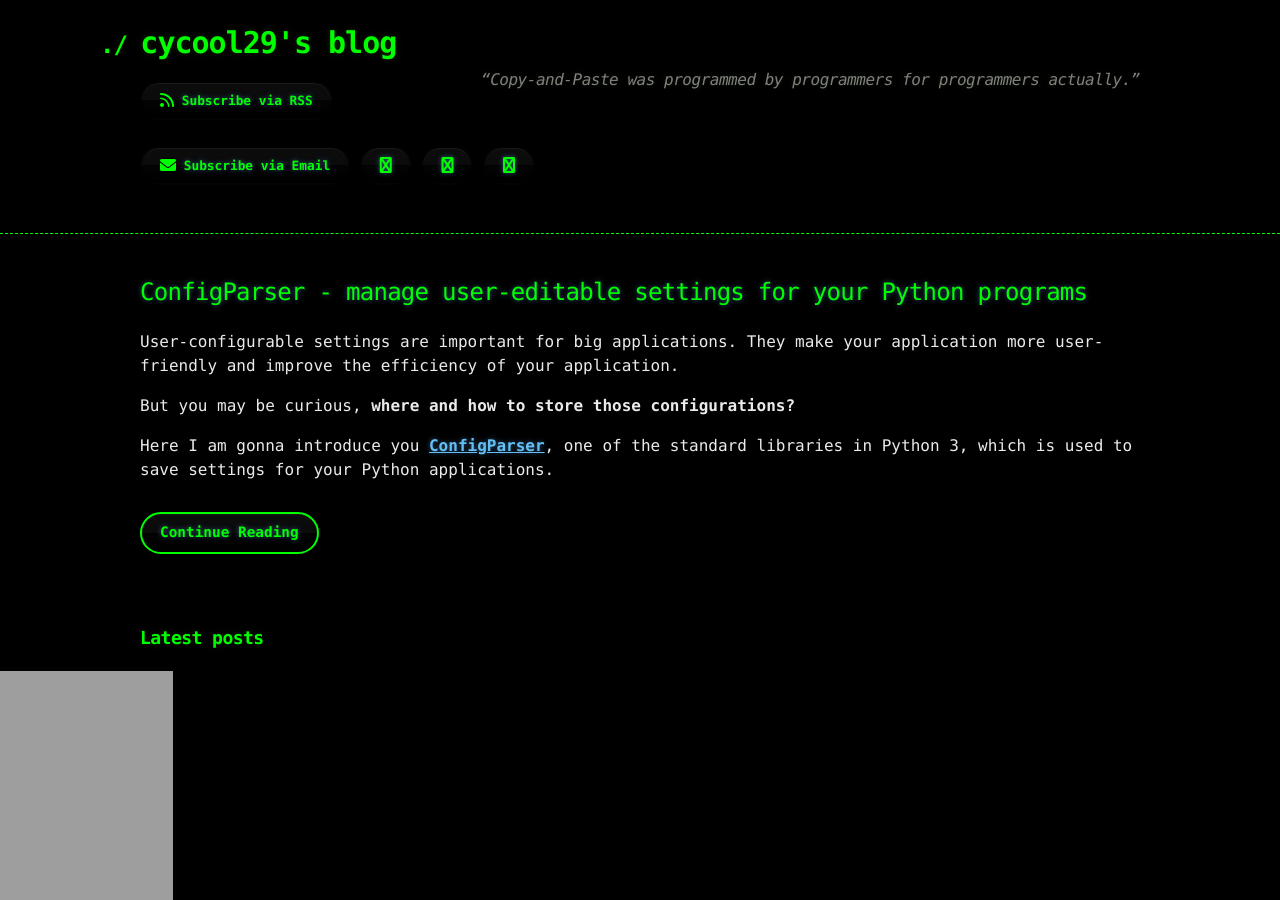
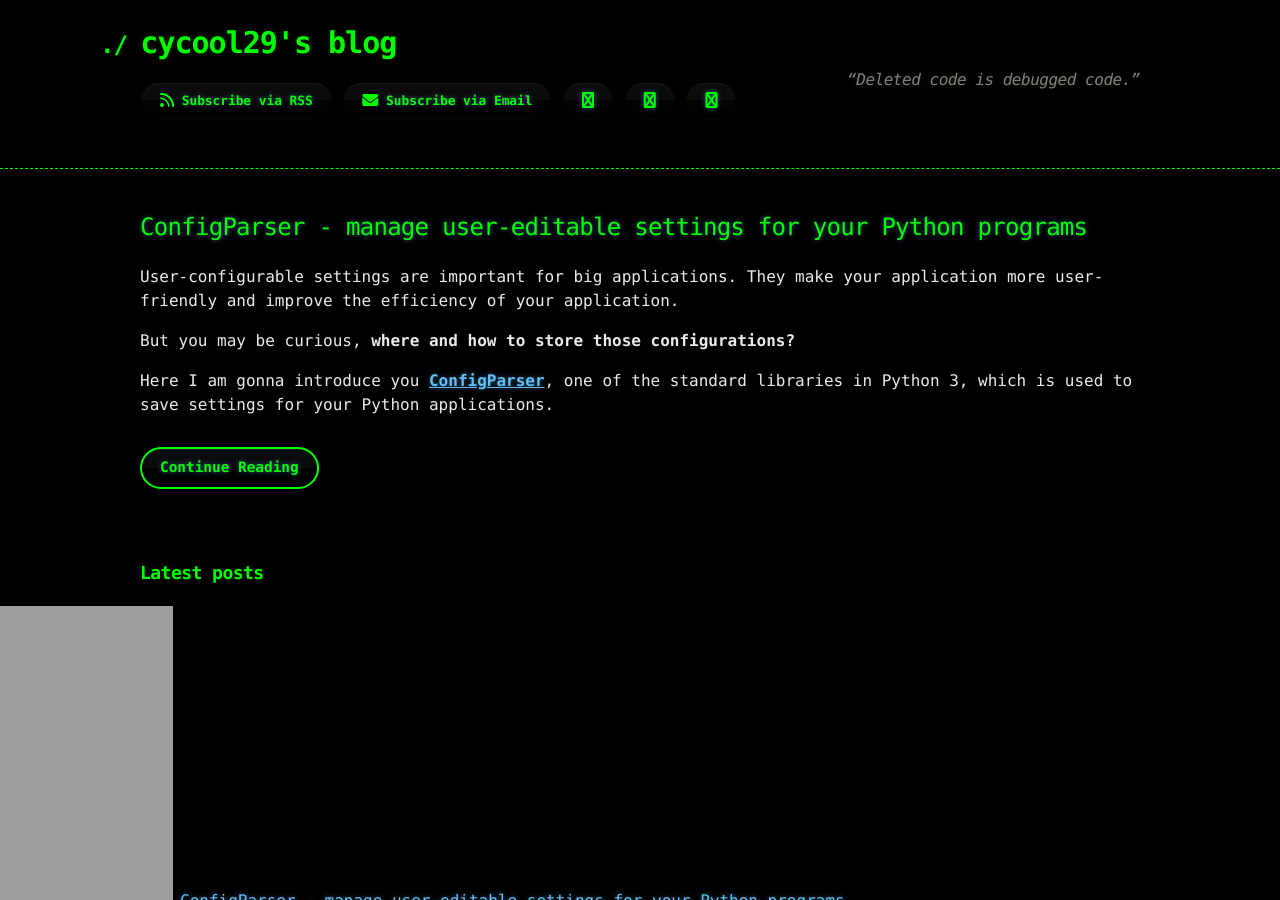
Before and after one commit to cycool29/cycool29.github.io, a Jekyll site: the page built from index.md, in a window 1280 px wide and 900 px high. Built offline with Jekyll 4.4.1, drawn with Linux system fonts in a browser that asks for light colours; a style sheet for code colours, icons or effects is not loaded.

Commit message:
Update quotes

```diff
--- a/_config.yml
+++ b/_config.yml
@@ -1,5 +1,5 @@
 title: cycool29's blog
-description: "“Copy-and-Paste was programmed by programmers for programmers actually.” "
+description: "“Deleted code is debugged code.” "
 author: cycool29
 url: https://cycool29.github.io
 timezone: UTC
```
